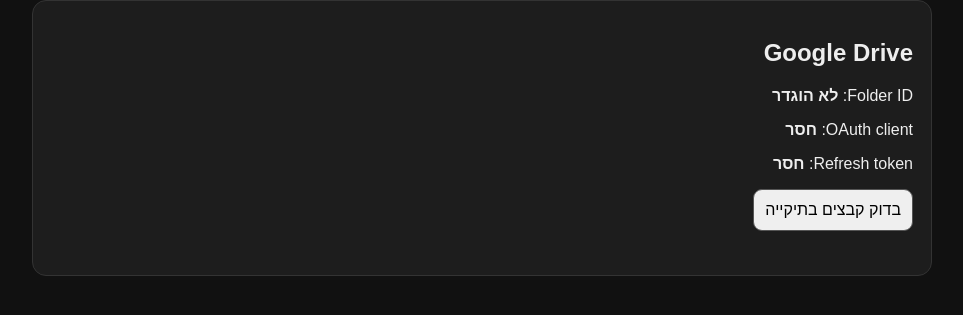
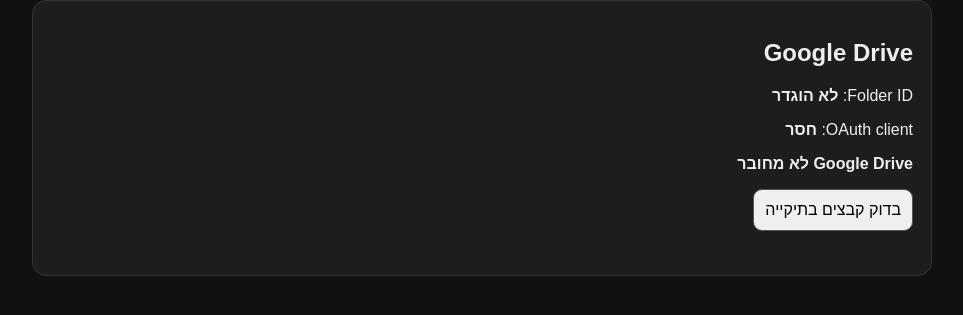
Before and after one commit to xxxmen1508/Osint-el.ag.fb, a FastAPI app: page / in a window 1280 px wide. Shown: the part 228-543 px from the top of the page, without its empty margins (158-1121 px from the left). Run offline with FastAPI, Linux system fonts and the light colour scheme; the visitor is signed in with stand-in values (Sample User, id 1); data that the repository does not hold is empty; parts of the project's set-up code (start-up, migrations or seed data) failed here and were passed over.

Commit message:
Fix Google Drive reconnect and separate logout

```diff
--- a/app/main.py
+++ b/app/main.py
@@ -24,6 +24,7 @@ GOOGLE_CLIENT_ID = os.getenv("GOOGLE_CLIENT_ID", "").strip()
 GOOGLE_CLIENT_SECRET = os.getenv("GOOGLE_CLIENT_SECRET", "").strip()
 GOOGLE_REFRESH_TOKEN = os.getenv("GOOGLE_REFRESH_TOKEN", "").strip()
 TOKEN_COOKIE = "unified_ai_drive_token"
+DISABLED_COOKIE = "unified_ai_drive_disabled"
 
 SCOPES = ["https://www.googleapis.com/auth/drive.readonly"]
 REDIRECT_URI = os.getenv(
@@ -31,7 +32,7 @@ REDIRECT_URI = os.getenv(
     "https://osint-el-ag-fb.onrender.com/oauth2callback",
 )
 
-app = FastAPI(title="Unified AI Data Intelligence Lab V4")
+app = FastAPI(title="Unified AI Data Intelligence Lab V5 OAuth Reconnect")
 app.add_middleware(SessionMiddleware, secret_key=SESSION_SECRET)
 templates = Jinja2Templates(directory=str(Path(__file__).parent / "templates"))
 
@@ -63,8 +64,15 @@ def decrypt_refresh_token(value: str) -> str | None:
         return None
 
 def refresh_token_from_request(request: Request) -> str:
-    cookie_token = decrypt_refresh_token(request.cookies.get(TOKEN_COOKIE, ""))
-    return cookie_token or GOOGLE_REFRESH_TOKEN
+    # A Render environment token is legacy configuration only. It must never
+    # make the UI look connected or override an explicit browser disconnect.
+    # Fresh OAuth credentials are stored in the encrypted HttpOnly cookie.
+    if request.cookies.get(DISABLED_COOKIE) == "1":
+        return ""
+    return decrypt_refresh_token(request.cookies.get(TOKEN_COOKIE, "")) or ""
+
+def browser_drive_connected(request: Request) -> bool:
+    return bool(refresh_token_from_request(request))
 
 def credentials_from_request(request: Request):
     refresh = refresh_token_from_request(request)
@@ -99,7 +107,7 @@ def oauth_flow(state=None):
 def health():
     return {
         "ok": True,
-        "version": "v4",
+        "version": "v5-oauth-reconnect",
         "drive_folder_configured": bool(DRIVE_FOLDER_ID),
         "oauth_client_configured": bool(GOOGLE_CLIENT_ID and GOOGLE_CLIENT_SECRET),
         "refresh_token_configured": bool(GOOGLE_REFRESH_TOKEN),
@@ -117,7 +125,8 @@ def home(request: Request):
             "rows": rows,
             "folder": DRIVE_FOLDER_ID,
             "oauth_ready": bool(GOOGLE_CLIENT_ID and GOOGLE_CLIENT_SECRET),
-            "drive_ready": bool(credentials_from_request(request)),
+            "drive_ready": browser_drive_connected(request),
+            "legacy_refresh_configured": bool(GOOGLE_REFRESH_TOKEN),
         },
     )
 
@@ -208,6 +217,7 @@ def oauth2callback(request: Request, code: str = "", state: str = ""):
         samesite="lax",
         path="/",
     )
+    response.delete_cookie(DISABLED_COOKIE, path="/")
     request.session.pop("oauth_state", None)
     request.session.pop("oauth_code_verifier", None)
     request.session["google_drive_connected"] = True
@@ -220,6 +230,17 @@ def google_disconnect(request: Request):
         raise HTTPException(403)
     response = RedirectResponse("/", status_code=303)
     response.delete_cookie(TOKEN_COOKIE, path="/")
+    # Persist the explicit disconnect across Admin logout and new sessions.
+    # This also prevents a stale GOOGLE_REFRESH_TOKEN from being retried.
+    response.set_cookie(
+        DISABLED_COOKIE,
+        "1",
+        max_age=60 * 60 * 24 * 365,
+        httponly=True,
+        secure=True,
+        samesite="lax",
+        path="/",
+    )
     request.session.pop("google_drive_connected", None)
     return response
 
--- a/app/templates/index.html
+++ b/app/templates/index.html
@@ -38,9 +38,16 @@ pre{white-space:pre-wrap;overflow:auto}
 <h2>Google Drive</h2>
 <p>Folder ID: <b>{{ folder or "לא הוגדר" }}</b></p>
 <p>OAuth client: <b>{{ "מוגדר" if oauth_ready else "חסר" }}</b></p>
-<p>Refresh token: <b>{{ "מוגדר" if drive_ready else "חסר" }}</b></p>
-{% if oauth_ready and not drive_ready %}
+{% if drive_ready %}
+<p><b>Google Drive מחובר</b></p>
+<form method="post" action="/google/disconnect" style="display:inline">
+<button type="submit">התנתק מ-Google Drive</button>
+</form>
+{% else %}
+<p><b>Google Drive לא מחובר</b></p>
+{% if oauth_ready %}
 <p><a href="/google/login" style="color:#8ab4f8">🔐 התחבר ל-Google Drive</a></p>
+{% endif %}
 {% endif %}
 <button onclick="listFiles()">בדוק קבצים בתיקייה</button>
 <pre id="out"></pre>
```
